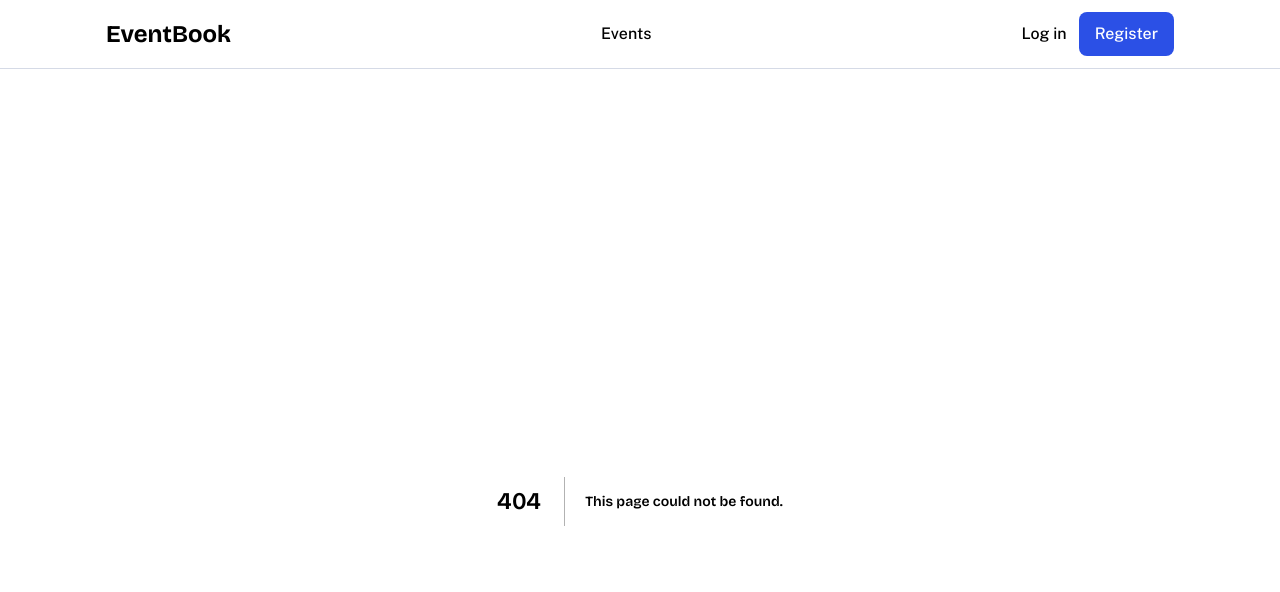
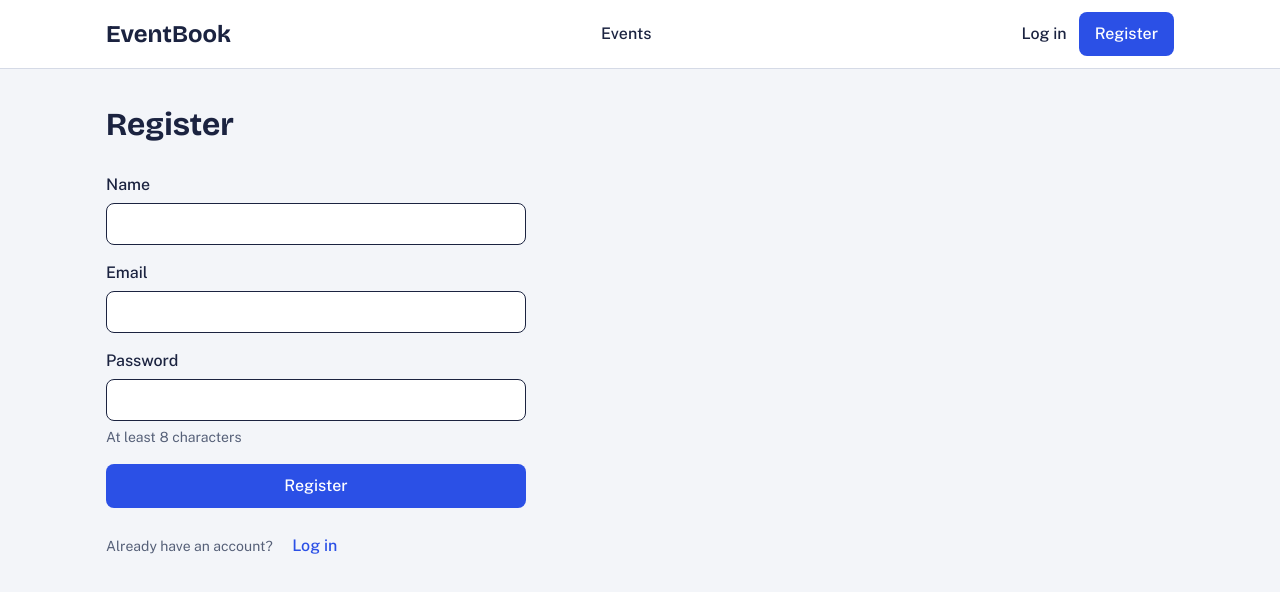
Before and after one commit to sugamghising/EventBook, a Next.js app in the folder frontend/: page /register in a window 1280 px wide. Before the commit this address had no page. Shown: the top 592 px of the page. Built offline with nearby package versions, Linux system fonts and the light colour scheme.

Commit message:
Add login and register forms

```diff
--- /dev/null
+++ b/frontend/app/login/page.tsx
@@ -0,0 +1,92 @@
+"use client";
+
+import { Suspense, useState } from "react";
+import { useRouter, useSearchParams } from "next/navigation";
+import { ApiError } from "@/lib/api";
+import { useAuth } from "@/lib/auth";
+import { Button, ButtonLink } from "@/components/ui/Button";
+import { Field } from "@/components/ui/Field";
+import { Notice } from "@/components/ui/Notice";
+
+function LoginForm() {
+  const { login } = useAuth();
+  const router = useRouter();
+  const params = useSearchParams();
+  const [email, setEmail] = useState("");
+  const [password, setPassword] = useState("");
+  const [pending, setPending] = useState(false);
+  const [message, setMessage] = useState<string | null>(null);
+  const [fieldErrors, setFieldErrors] = useState<Record<string, string[]>>({});
+
+  async function onSubmit(event: React.FormEvent) {
+    event.preventDefault();
+    setPending(true);
+    setMessage(null);
+    setFieldErrors({});
+    try {
+      await login(email, password);
+      // Only same-site paths may be navigated to (blocks "//host" redirects too).
+      const raw = params.get("next");
+      const next = raw && raw.startsWith("/") && !raw.startsWith("//") ? raw : "/";
+      router.push(next);
+    } catch (err) {
+      setPending(false);
+      if (err instanceof ApiError) {
+        if (err.details) setFieldErrors(err.details);
+        else setMessage(err.message);
+      } else {
+        setMessage("Something went wrong");
+      }
+    }
+  }
+
+  return (
+    <div className="max-w-[420px]">
+      <h1 className="text-[32px] font-bold">Log in</h1>
+      {message && (
+        <div className="mt-4">
+          <Notice tone="error">{message}</Notice>
+        </div>
+      )}
+      <form onSubmit={onSubmit} className="mt-6 flex flex-col gap-4" noValidate>
+        <Field
+          label="Email"
+          id="email"
+          type="email"
+          autoComplete="email"
+          value={email}
+          onChange={(e) => setEmail(e.target.value)}
+          errors={fieldErrors.email}
+          required
+        />
+        <Field
+          label="Password"
+          id="password"
+          type="password"
+          autoComplete="current-password"
+          value={password}
+          onChange={(e) => setPassword(e.target.value)}
+          errors={fieldErrors.password}
+          required
+        />
+        <Button type="submit" className="w-full" disabled={pending}>
+          {pending ? "Logging in…" : "Log in"}
+        </Button>
+      </form>
+      <p className="mt-4 text-[14px] text-muted">
+        No account?{" "}
+        <ButtonLink href="/register" variant="link" className="px-0">
+          Register
+        </ButtonLink>
+      </p>
+    </div>
+  );
+}
+
+export default function LoginPage() {
+  return (
+    <Suspense fallback={<p className="text-muted">Loading…</p>}>
+      <LoginForm />
+    </Suspense>
+  );
+}
--- /dev/null
+++ b/frontend/app/register/page.tsx
@@ -0,0 +1,103 @@
+"use client";
+
+import { Suspense, useState } from "react";
+import { useRouter, useSearchParams } from "next/navigation";
+import { ApiError } from "@/lib/api";
+import { useAuth } from "@/lib/auth";
+import { Button, ButtonLink } from "@/components/ui/Button";
+import { Field } from "@/components/ui/Field";
+import { Notice } from "@/components/ui/Notice";
+
+function RegisterForm() {
+  const { register } = useAuth();
+  const router = useRouter();
+  const params = useSearchParams();
+  const [name, setName] = useState("");
+  const [email, setEmail] = useState("");
+  const [password, setPassword] = useState("");
+  const [pending, setPending] = useState(false);
+  const [message, setMessage] = useState<string | null>(null);
+  const [fieldErrors, setFieldErrors] = useState<Record<string, string[]>>({});
+
+  async function onSubmit(event: React.FormEvent) {
+    event.preventDefault();
+    setPending(true);
+    setMessage(null);
+    setFieldErrors({});
+    try {
+      await register(name, email, password);
+      // Only same-site paths may be navigated to (blocks "//host" redirects too).
+      const raw = params.get("next");
+      const next = raw && raw.startsWith("/") && !raw.startsWith("//") ? raw : "/";
+      router.push(next);
+    } catch (err) {
+      setPending(false);
+      if (err instanceof ApiError) {
+        if (err.details) setFieldErrors(err.details);
+        else setMessage(err.message);
+      } else {
+        setMessage("Something went wrong");
+      }
+    }
+  }
+
+  return (
+    <div className="max-w-[420px]">
+      <h1 className="text-[32px] font-bold">Register</h1>
+      {message && (
+        <div className="mt-4">
+          <Notice tone="error">{message}</Notice>
+        </div>
+      )}
+      <form onSubmit={onSubmit} className="mt-6 flex flex-col gap-4" noValidate>
+        <Field
+          label="Name"
+          id="name"
+          autoComplete="name"
+          value={name}
+          onChange={(e) => setName(e.target.value)}
+          errors={fieldErrors.name}
+          required
+        />
+        <Field
+          label="Email"
+          id="email"
+          type="email"
+          autoComplete="email"
+          value={email}
+          onChange={(e) => setEmail(e.target.value)}
+          errors={fieldErrors.email}
+          required
+        />
+        <Field
+          label="Password"
+          id="password"
+          type="password"
+          autoComplete="new-password"
+          hint="At least 8 characters"
+          value={password}
+          onChange={(e) => setPassword(e.target.value)}
+          errors={fieldErrors.password}
+          required
+        />
+        <Button type="submit" className="w-full" disabled={pending}>
+          {pending ? "Creating account…" : "Register"}
+        </Button>
+      </form>
+      <p className="mt-4 text-[14px] text-muted">
+        Already have an account?{" "}
+        <ButtonLink href="/login" variant="link" className="px-0">
+          Log in
+        </ButtonLink>
+      </p>
+    </div>
+  );
+}
+
+export default function RegisterPage() {
+  return (
+    <Suspense fallback={<p className="text-muted">Loading…</p>}>
+      <RegisterForm />
+    </Suspense>
+  );
+}
```
